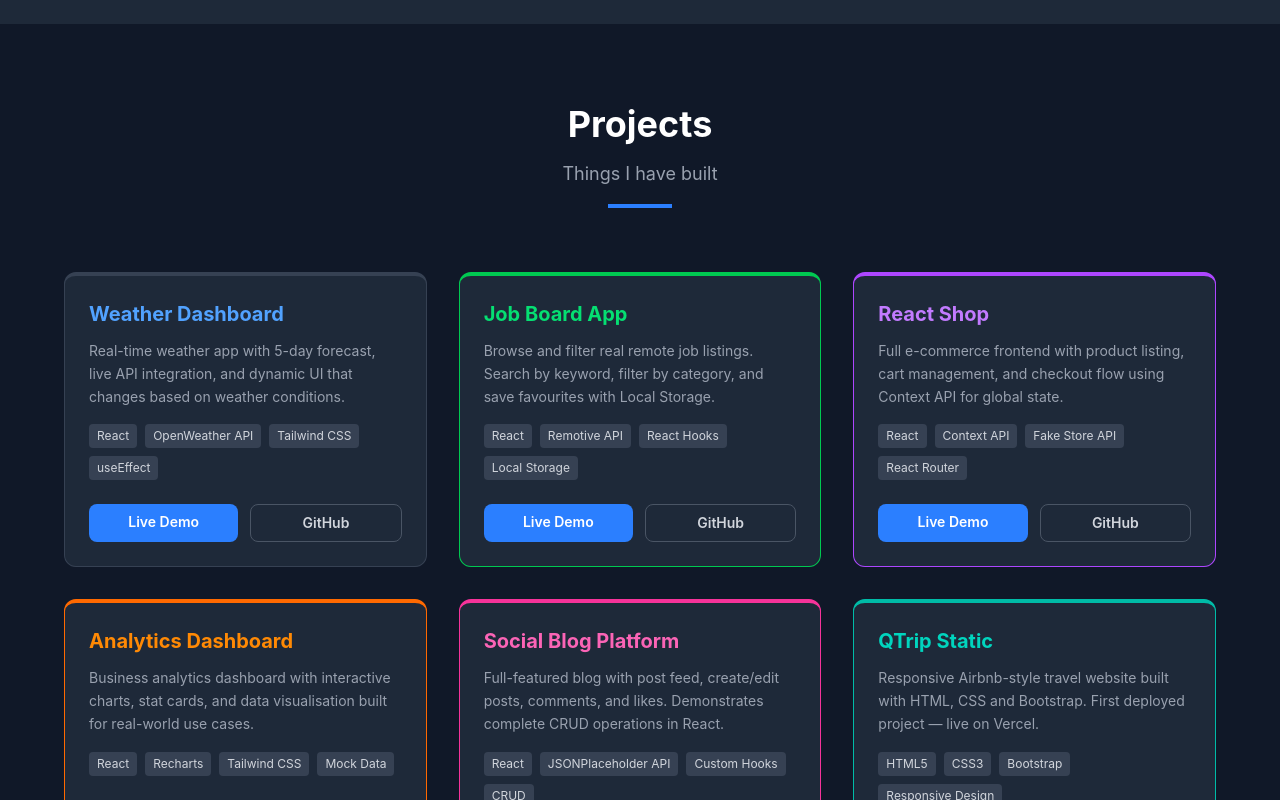
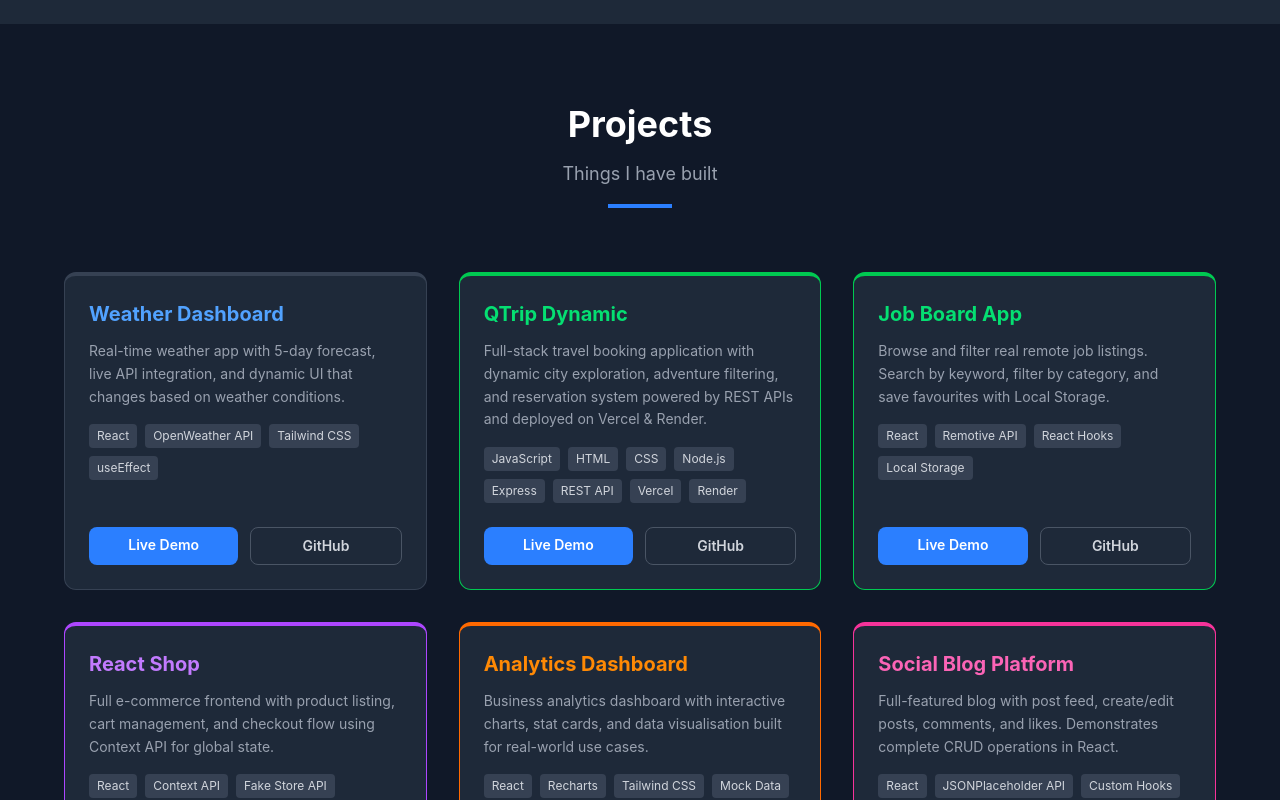
Before and after one commit to DevShehin/shehin-portfolio, a React (Vite) app: page / in a window 1280 px wide. Shown: the part 1444-2244 px from the top of the page. Built offline with nearby package versions, Linux system fonts and the light colour scheme.

Commit message:
Add Weather Dashboard live link and GitHub link

```diff
--- a/src/components/Projects.jsx
+++ b/src/components/Projects.jsx
@@ -7,6 +7,14 @@ function Projects() {
             live: "https://weather-dashboard-theta-topaz.vercel.app/",
             github: "https://github.com/DevShehin/weather-dashboard",
             color: "blue"
+        },
+        {
+            title: "QTrip Dynamic",
+            description: "Full-stack travel booking application with dynamic city exploration, adventure filtering, and reservation system powered by REST APIs and deployed on Vercel & Render.",
+            tech: ["JavaScript", "HTML", "CSS", "Node.js", "Express", "REST API", "Vercel", "Render"],
+            live: "https://shehinshajahan1998-me-qtripdynamic.vercel.app/",
+            github: "https://github.com/DevShehin/shehinshajahan1998-ME_QTRIPDYNAMIC",
+            color: "green"
         },
         {
             title: "Job Board App",
```
